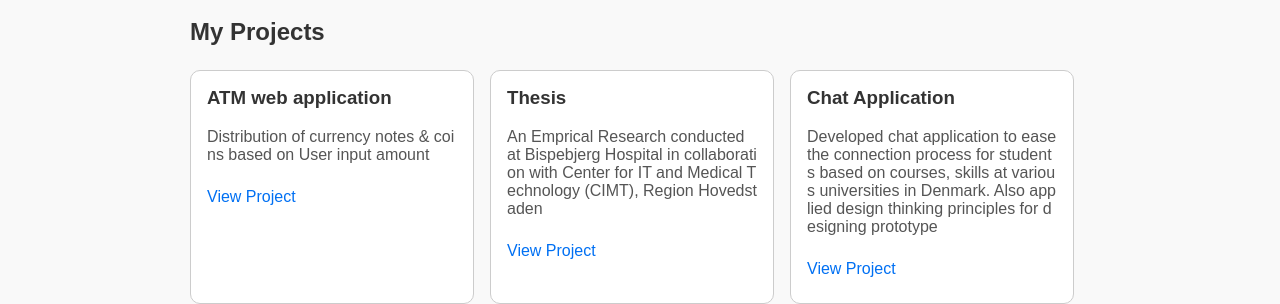
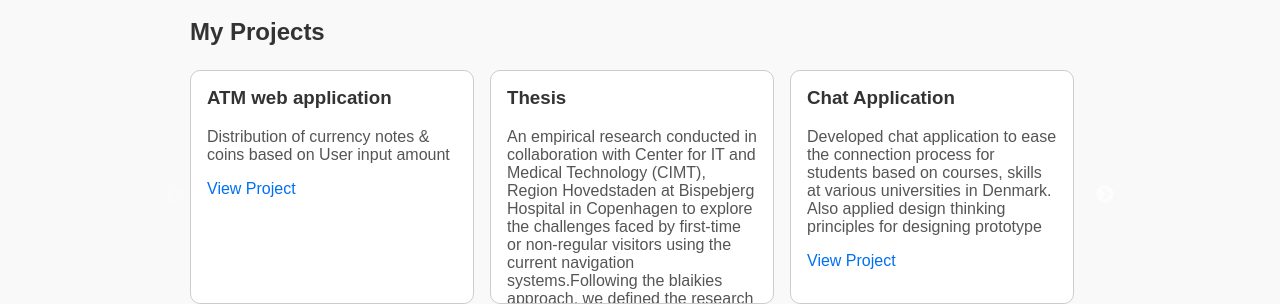
Before and after one commit to Babavaraprasad/portfolio, a Next.js app: page / in a window 1280 px wide. Shown: the part 648-952 px from the top of the page. Built offline with nearby package versions, Linux system fonts and the light colour scheme.

Commit message:
using projects in data file and importing in different pages & usage of react slider

```diff
--- a/package.json
+++ b/package.json
@@ -12,7 +12,11 @@
     "next": "15.5.3",
     "react": "19.1.0",
     "react-dom": "19.1.0",
-    "sass": "^1.92.1"
+    "react-responsive-carousel": "^3.2.23",
+    "react-slick": "^0.31.0",
+    "sass": "^1.92.1",
+    "slick-carousel": "^1.8.1",
+    "swiper": "^12.0.2"
   },
   "devDependencies": {
     "@eslint/eslintrc": "^3",
--- a/src/components/Navbar.js
+++ b/src/components/Navbar.js
@@ -1,5 +1,6 @@
 import styles from '../styles/Navbar.module.scss';
 import About from '@/pages/About';
+import Projects from '@/pages/Projects';
 
 export default function Navbar() {
   return (
@@ -7,7 +8,7 @@ export default function Navbar() {
       <h2>My Portfolio</h2>
       <div>
         <a href="About">About</a>
-        <a href="/projects">Projects</a>
+        <a href="Projects">Projects</a>
       </div>
     </nav>
   );
--- /dev/null
+++ b/src/data/projects.js
@@ -0,0 +1,28 @@
+const projects = [
+  {
+    title: "ATM web application",
+    description:
+      "Distribution of currency notes & coins based on User input amount",
+    link: "https://github.com/Babavaraprasad/July_Enalyzer_project",
+  },
+  {
+    title: "Thesis",
+    description:
+      "An empirical research conducted in collaboration with Center for IT and Medical Technology (CIMT), Region Hovedstaden at Bispebjerg Hospital in Copenhagen to explore the challenges faced by first-time or non-regular visitors using the current navigation systems.Following the blaikies approach, we defined the research questions to validate the research aim followed by reviewing the relevant literature papers selected from Google Scholar as a source.To collect the data from our selected target group, we chose Qualitative approach. Firstly, we created Vignettes with different manipulated variables to create a realistic situations/user scenarios for the selected target users to perform at the hospital site. Secondly, We used observations and semi-structured interviews as our qualitative technique to understand the pain points of the users about the current navigation systems such as Hospital Map, Information Board about the department Information. Analysis of collected data is done using Affinity diagram, Diagnostic map, and Virtual map. Then to enhance the navigation experience and solve the pain points we designed a high fidelity prototype for the user interface following system design principles and had applied Jakob nielsens heuristic principles to ensure the usability of our application.",
+    link: "https://github.com/Babavaraprasad/Thesis_2023",
+  },
+  {
+    title: "Chat Application",
+    description:
+      "Developed chat application to ease the connection process for students based on courses, skills at various universities in Denmark. Also applied design thinking principles for designing prototype",
+    link: "https://github.com/Babavaraprasad/Group5_TechnicalInteractionDesign",
+  },
+  {
+    title: "Qualitative",
+    description:
+      "Empirical Research conducted investigating marketplaces students choose to buy or sell second-hand products for academic purposes",
+    link: "https://github.com/Babavaraprasad/Research2022_QualitativeStudy/blob/main/Research_Project_Handin_Babavaraprasad.pdf",
+  },
+];
+
+export default projects;
--- a/src/pages/Projects.js
+++ b/src/pages/Projects.js
@@ -0,0 +1,18 @@
+import Card from "../components/Card";
+import projects from "../data/projects";
+import styles from "../styles/ProfileSection.module.scss";
+
+export default function Projects() {
+  return (
+    <div className={styles.projectSection}>
+      {projects.map((project, index) => (
+        <Card
+        key={index}
+        width="100%"
+        height = ""
+        {...project}
+        />
+      ))}
+      </div>
+  );
+}
--- a/src/pages/index.js
+++ b/src/pages/index.js
@@ -1,16 +1,39 @@
+import {useState} from 'react';
 import Navbar from '../components/Navbar';
 import Footer from '../components/Footer';
 import ProfileSection from '../components/ProfileSection';
 import Card from '../components/Card';
 import styles from '../styles/Home.module.css';
+import projects from '../data/projects';
+import Slider from "react-slick";
+import "slick-carousel/slick/slick.css";
+import "slick-carousel/slick/slick-theme.css";
+
 
 export default function Home() {
-  const projects = [
-    { title: 'ATM web application', description: 'Distribution of currency notes & coins based on User input amount', link: 'https://github.com/Babavaraprasad/July_Enalyzer_project' },
-    { title: 'Thesis', description: 'An Emprical Research conducted at Bispebjerg Hospital in collaboration with Center for IT and Medical Technology (CIMT), Region Hovedstaden', link: 'https://github.com/Babavaraprasad/Thesis_2023' },
-    { title: 'Chat Application', description: 'Developed chat application to ease the connection process for students based on courses, skills at various universities in Denmark. Also applied design thinking principles for designing prototype', link: 'https://github.com/Babavaraprasad/Group5_TechnicalInteractionDesign' },
-  ];
-
+const settings = {
+    dots: true,
+    infinite: false,
+    speed: 500,
+    slidesToShow: 3,
+    slidesToScroll: 3,
+    responsive: [
+      {
+        breakpoint: 1024,
+        settings: {
+          slidesToShow: 2,
+          slidesToScroll: 2,
+        },
+      },
+      {
+        breakpoint: 640,
+        settings: {
+          slidesToShow: 1,
+          slidesToScroll: 1,
+        },
+      },
+    ],
+  };
   return (
     <div>
       <Navbar />
@@ -18,11 +41,14 @@ export default function Home() {
         <ProfileSection />
         <section className={styles.projectsSection}>
           <h2>My Projects</h2>
-          <div className={styles.projectsGrid}>
+          <Slider {...settings}>
+          {/* <div className={styles.projectsGrid}> */}
             {projects.map((project, index) => (
+
               <Card key={index} {...project} />
             ))}
-          </div>
+            </Slider>
+            {/* </div> */}
         </section>
       </main>
       <Footer />
--- a/src/styles/Card.module.scss
+++ b/src/styles/Card.module.scss
@@ -1,5 +1,5 @@
 .card {
-  margin-top: 10% 0 0 0;
+  margin: 0 0 5% 0;
   max-height: 100%;
   border: 1px solid #ccc;
   padding: 1rem;
@@ -8,9 +8,10 @@
   transition: transform 0.2s;
   cursor: pointer;
 
-  //overflow-y: scroll;
   word-wrap: break-word;
-  word-break: break-all;
+  word-break: normal;
+  overflow: hidden;
+  justify-content: flex-start;
   max-height: 100% !important;
   &:hover {
     transform: translateY(-5px);
@@ -18,15 +19,24 @@
 
   h3 {
     margin-top: 0;
+    text-overflow: ellipsis;
+    white-space: nowrap;
   }
 
   p {
     color: #555;
+    //text-overflow: ellipsis;
+   // display: -webkit-box;
+    //-webkit-line-clamp: 3;
+    //-webkit-box-orient: vertical;
+    //line-height: 1.4;
+    //max-height: calc(1.4em * 3);
+    overflow-y:auto;
   }
 
   a {
     display: inline-block;
-    margin-top: 0.5rem;
+    margin-top: auto;
     color: #0070f3;
 
     &:hover {
--- a/src/styles/Home.module.css
+++ b/src/styles/Home.module.css
@@ -17,3 +17,17 @@
   flex-wrap: wrap;
   gap: 1rem;
 }
+
+/* Hide disabled arrows */
+.swiper-button-prev.swiper-button-disabled,
+.swiper-button-next.swiper-button-disabled {
+  opacity: 0;
+  pointer-events: none;
+}
+
+/* Optional: style active arrows */
+.swiper-button-prev,
+.swiper-button-next {
+  color: #007bff; /* match your theme */
+  font-weight: bold;
+}
--- a/src/styles/ProfileSection.module.scss
+++ b/src/styles/ProfileSection.module.scss
@@ -21,3 +21,7 @@
     align-self:flex-start;
     justify-content: center;
 }
+
+.projectSection {
+  margin: 5%;
+}
```
Also changed, not shown: src/components/Card.js (indentation only), 1 other file (tests, documents, lock files or other folders).
